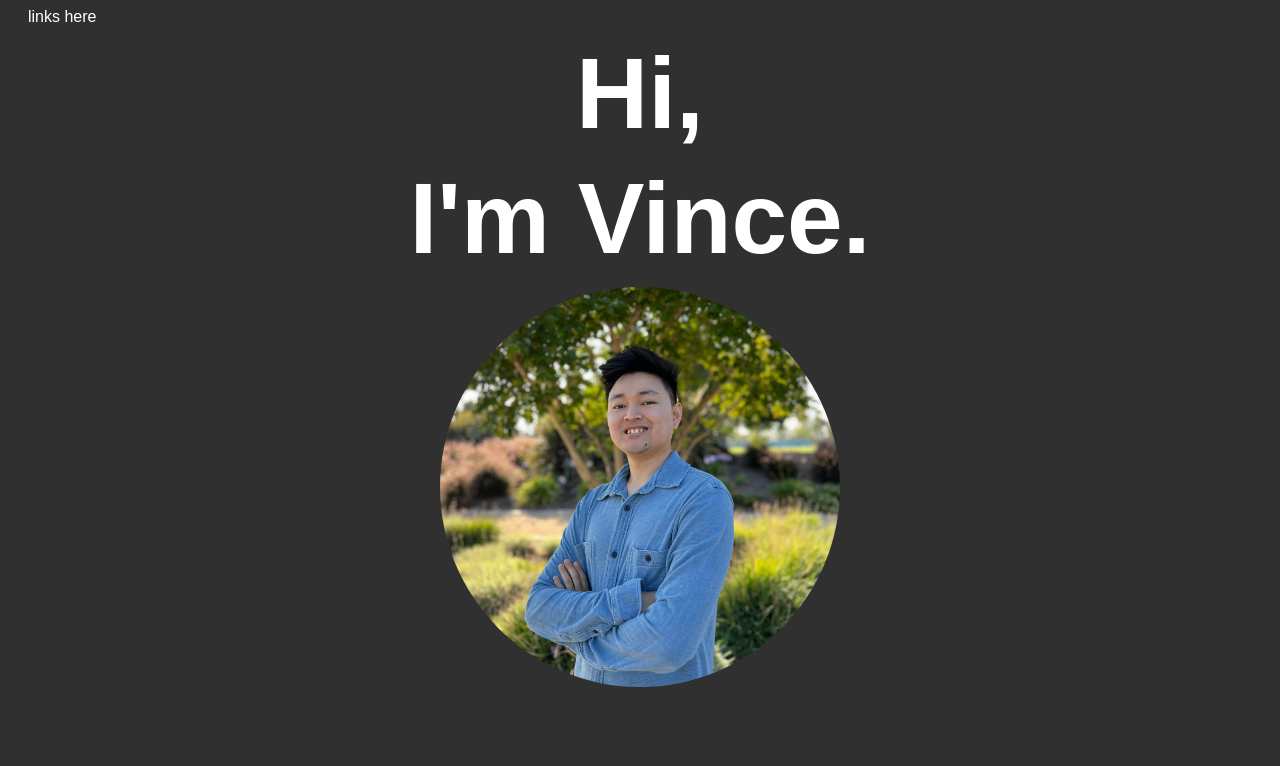
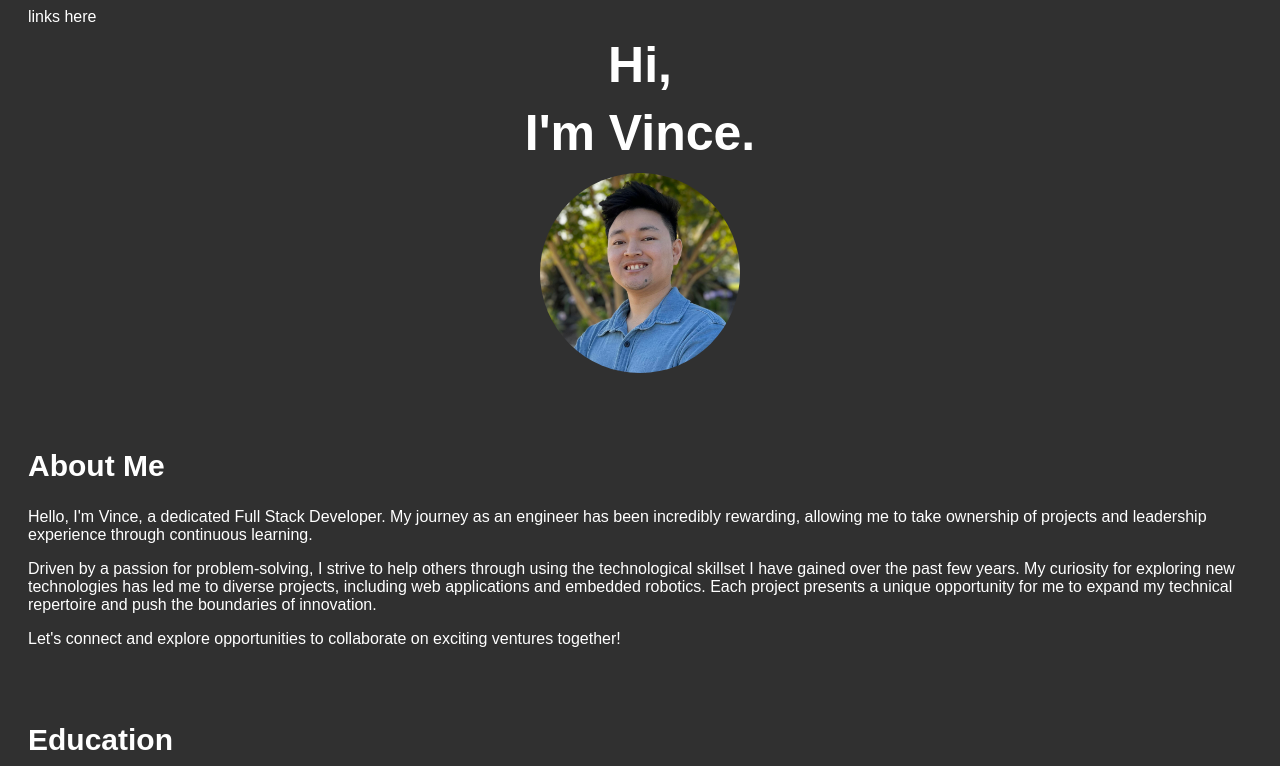
Before and after one commit to VinceNguyen35/portfolio-app, a React (Vite) app: page / in a window 1280 px wide. Shown: the top 766 px of the page. Built offline with nearby package versions, Linux system fonts and the light colour scheme; the HTML template or start-up script is replaced by a standard one.

Commit message:
Fix spacing for icons and photo sizing

```diff
--- a/css/index.css
+++ b/css/index.css
@@ -7,7 +7,7 @@ body {
 
 h1 {
   text-align: center;
-  font-size: 100px;
+  font-size: 50px;
   margin: 10px;
 }
 
@@ -17,8 +17,8 @@ h2 {
 }
 
 .profile-image-container {
-  width: 400px;
-  height: 400px;
+  width: 200px;
+  height: 200px;
   overflow: hidden;
   border: 1px solid transparent;
   border-radius: 100%;
@@ -28,7 +28,8 @@ h2 {
 .profile-image {
   width: 400px;
   height: 533px;
-  margin-top: -100px;
+  margin-top: -150px;
+  margin-left: -100px;
 }
 
 .education h3 {
@@ -67,6 +68,7 @@ h2 {
   display: flex;
   flex-wrap: wrap;
   justify-content: space-evenly;
+  gap: 15px;
 }
 
 .skills-container {
--- a/sass/base/_base.scss
+++ b/sass/base/_base.scss
@@ -7,7 +7,7 @@ body {
 
 h1 {
     text-align: center;
-    font-size: 100px;
+    font-size: 50px;
     margin: 10px;
 }
 
--- a/sass/components/_intro.scss
+++ b/sass/components/_intro.scss
@@ -1,6 +1,6 @@
 .profile-image-container {
-    width: 400px;
-    height: 400px;
+    width: 200px;
+    height: 200px;
     overflow: hidden;
     border: 1px solid transparent;
     border-radius: 100%;
@@ -10,16 +10,6 @@
 .profile-image {
     width: 400px;
     height: 533px;
-    margin-top: -100px;
-    // animation: fadeIn 2s;
+    margin-top: -150px;
+    margin-left: -100px;
 }
-
-// @keyframes fadeIn {
-//     0% {
-//         opacity: 0;
-//     }
-
-//     100% {
-//         opacity: 1;
-//     }
-// }
--- a/sass/components/_skills.scss
+++ b/sass/components/_skills.scss
@@ -8,6 +8,7 @@
     display: flex;
     flex-wrap: wrap;
     justify-content: space-evenly;
+    gap: 15px;
 }
 
 .skills-container {
```
